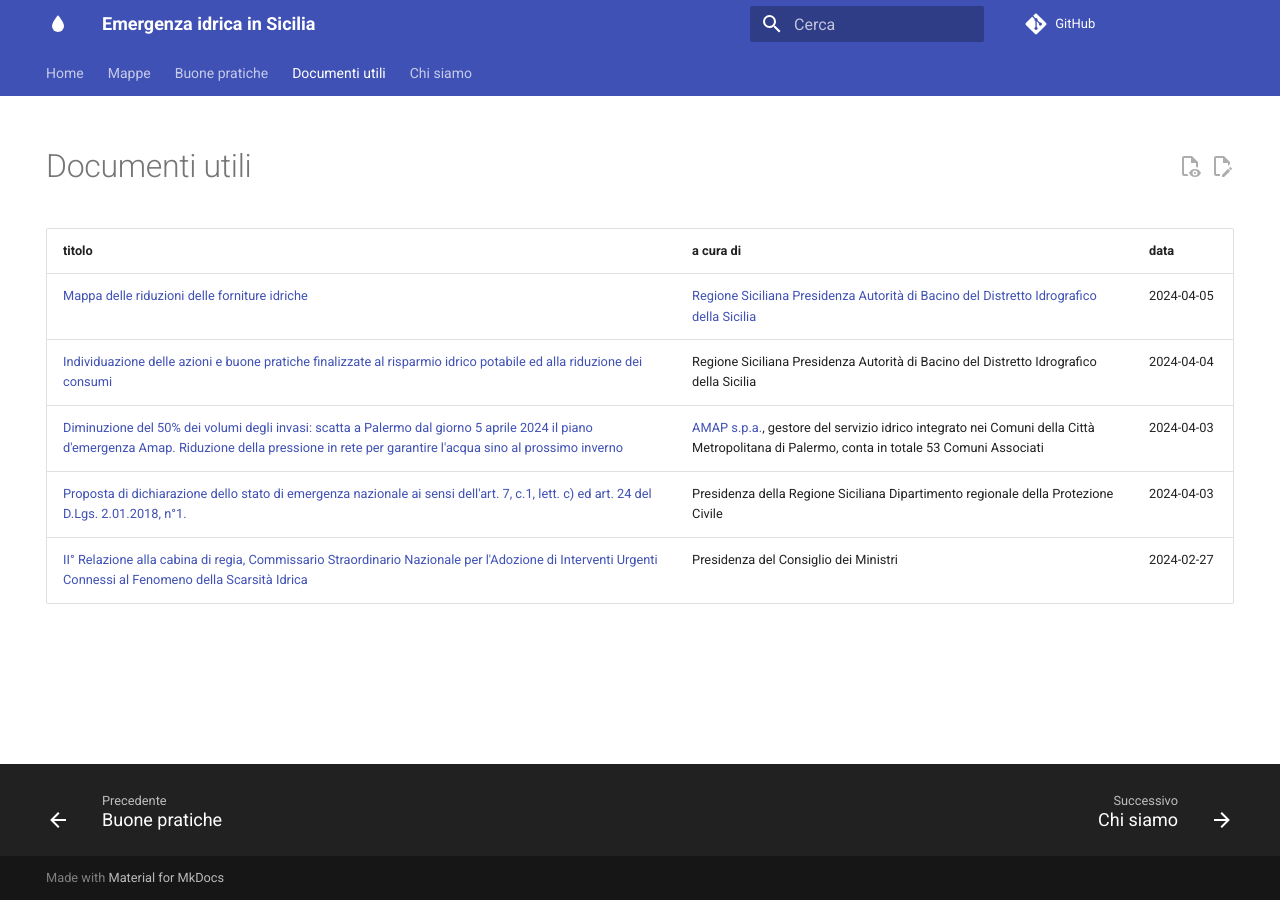
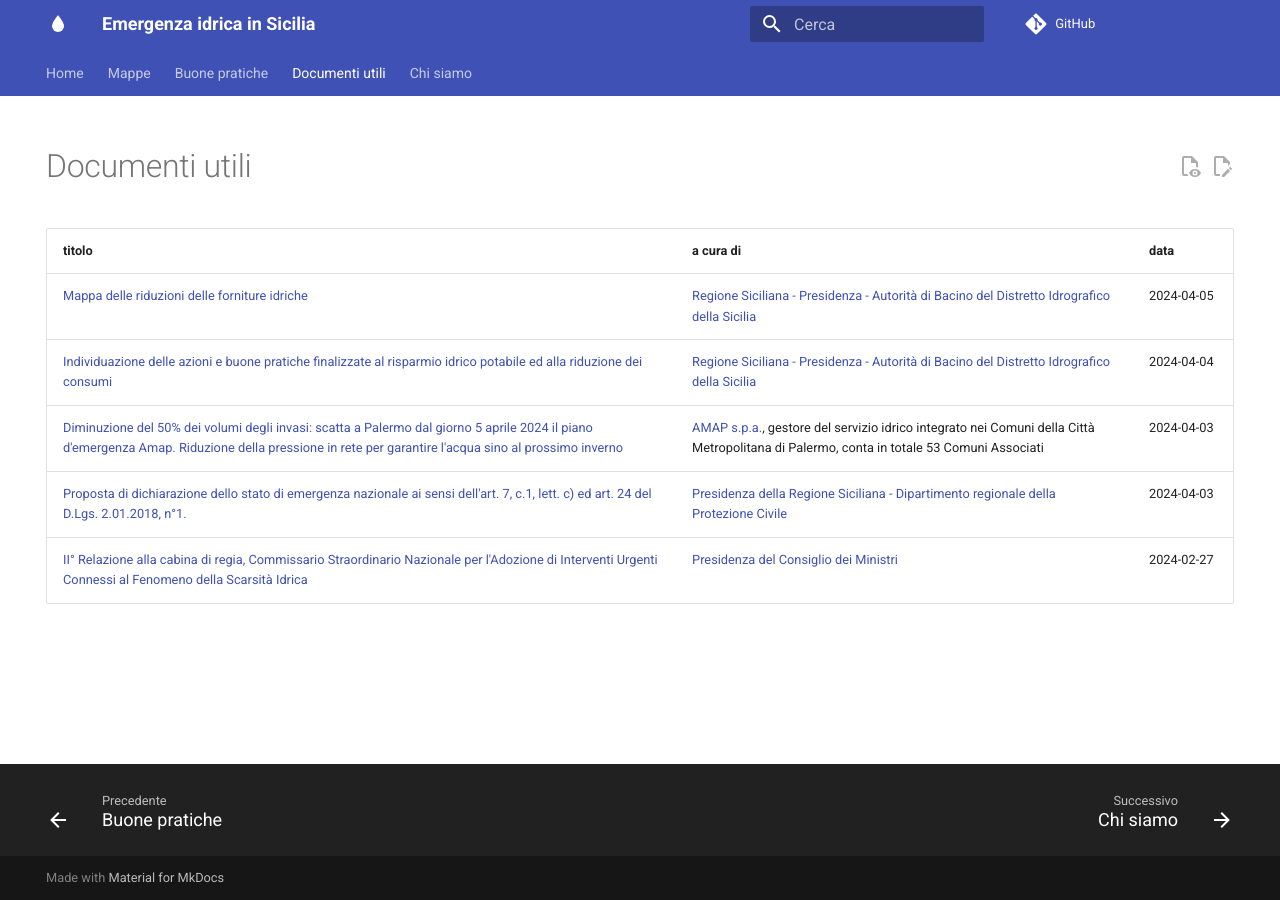
Before and after one commit to opendatasicilia/emergenza-idrica-sicilia, an MkDocs documentation site: the page built from docs/documenti-utili/index.md, in a window 1280 px wide. Built offline with MkDocs 1.6.1 and Material for MkDocs 9.7.7, drawn with Linux system fonts in a browser that asks for light colours; comment, search, counter and statistics services are not loaded; part of the change alters nothing that is shown.

```diff
--- a/docs/documenti-utili/index.md
+++ b/docs/documenti-utili/index.md
@@ -10,8 +10,8 @@ description: Per approfondire il tema dell'emergenza idrica in Sicilia
 
 | titolo | a cura di | data |
 | --- | --- | --- |
-| [Mappa delle riduzioni delle forniture idriche](2024-04-05_mappa-riduzioni-forniture-idriche.pdf) | [Regione Siciliana Presidenza Autorità di Bacino del Distretto Idrografico della Sicilia](https://www.regione.sicilia.it/istituzioni/regione/strutture-regionali/presidenza-regione/autorita-bacino-distretto-idrografico-sicilia) | 2024-04-05 |
-| [Individuazione delle azioni e buone pratiche finalizzate al risparmio idrico potabile ed alla riduzione dei consumi](risparmio_idrico_azioni_pratiche.pdf) | Regione Siciliana Presidenza Autorità di Bacino del Distretto Idrografico della Sicilia | 2024-04-04 |
+| [Mappa delle riduzioni delle forniture idriche](2024-04-05_mappa-riduzioni-forniture-idriche.pdf) | [Regione Siciliana - Presidenza - Autorità di Bacino del Distretto Idrografico della Sicilia](https://www.regione.sicilia.it/istituzioni/regione/strutture-regionali/presidenza-regione/autorita-bacino-distretto-idrografico-sicilia) | 2024-04-05 |
+| [Individuazione delle azioni e buone pratiche finalizzate al risparmio idrico potabile ed alla riduzione dei consumi](risparmio_idrico_azioni_pratiche.pdf) | [Regione Siciliana - Presidenza - Autorità di Bacino del Distretto Idrografico della Sicilia](https://www.regione.sicilia.it/istituzioni/regione/strutture-regionali/presidenza-regione/autorita-bacino-distretto-idrografico-sicilia) | 2024-04-04 |
 | [Diminuzione del 50% dei volumi degli invasi: scatta a Palermo dal giorno 5 aprile 2024 il piano d'emergenza Amap. Riduzione della pressione in rete per garantire l'acqua sino al prossimo inverno](diminuzione_volumi_invasi_piano_emergenza_amap_palermo.pdf) | [AMAP s.p.a.](https://www.amapspa.it/it/azienda/), gestore del servizio idrico integrato nei Comuni della Città Metropolitana di Palermo, conta in totale 53 Comuni Associati | 2024-04-03 |
-| [Proposta di dichiarazione dello stato di emergenza nazionale ai sensi dell'art. 7, c.1, lett. c) ed art. 24 del D.Lgs. 2.01.2018, n°1.](emergenza_nazionale_art7e24_dlvo2018n1.pdf) | Presidenza della Regione Siciliana Dipartimento regionale della Protezione Civile | 2024-04-03 |
-| [II° Relazione alla cabina di regia, Commissario Straordinario Nazionale per l'Adozione di Interventi Urgenti Connessi al Fenomeno della Scarsità Idrica](relazione_cabina-regia_commissario-straordinario-nazionale_interventi-scarsita-idrica.pdf) | Presidenza del Consiglio dei Ministri | 2024-02-27 |
+| [Proposta di dichiarazione dello stato di emergenza nazionale ai sensi dell'art. 7, c.1, lett. c) ed art. 24 del D.Lgs. 2.01.2018, n°1.](emergenza_nazionale_art7e24_dlvo2018n1.pdf) | [Presidenza della Regione Siciliana - Dipartimento regionale della Protezione Civile](https://www.regione.sicilia.it/istituzioni/regione/strutture-regionali/presidenza-regione/dipartimento-protezione-civile) | 2024-04-03 |
+| [II° Relazione alla cabina di regia, Commissario Straordinario Nazionale per l'Adozione di Interventi Urgenti Connessi al Fenomeno della Scarsità Idrica](relazione_cabina-regia_commissario-straordinario-nazionale_interventi-scarsita-idrica.pdf) | [Presidenza del Consiglio dei Ministri](https://www.governo.it/it) | 2024-02-27 |
```
